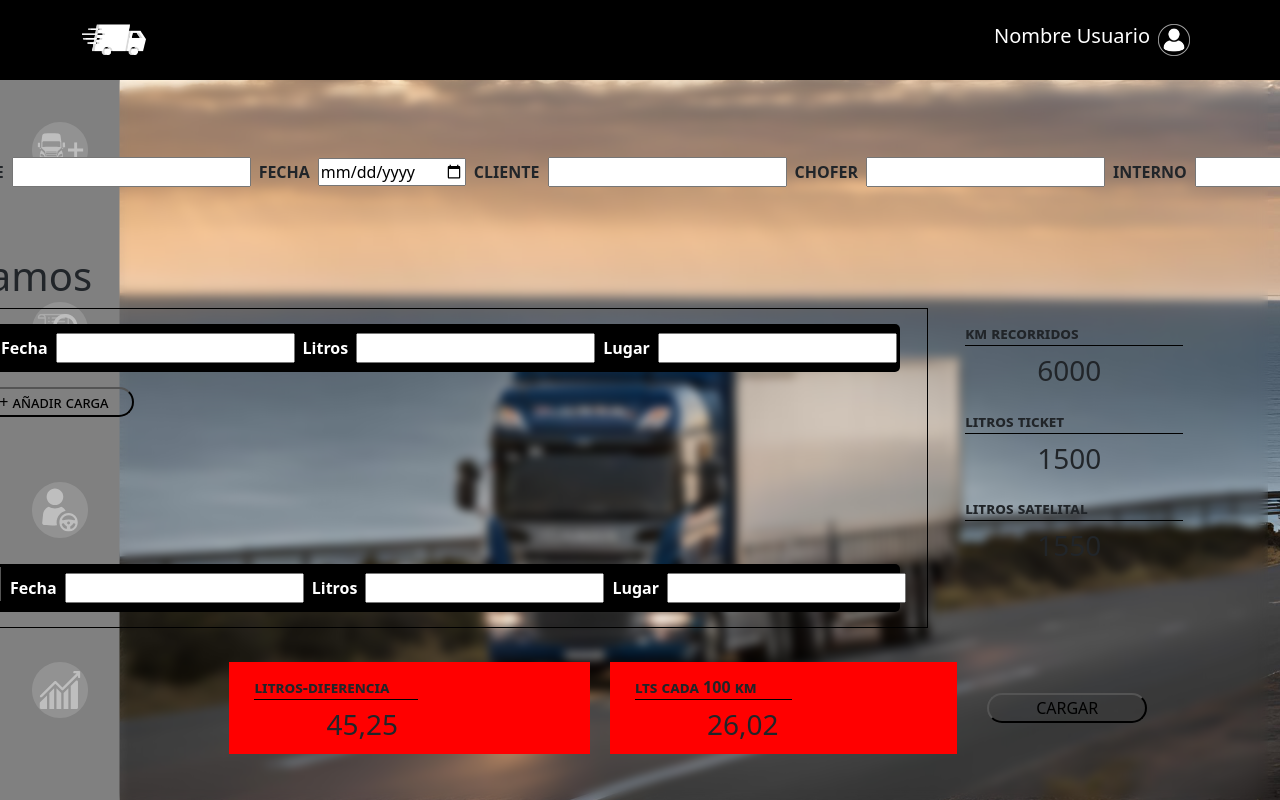
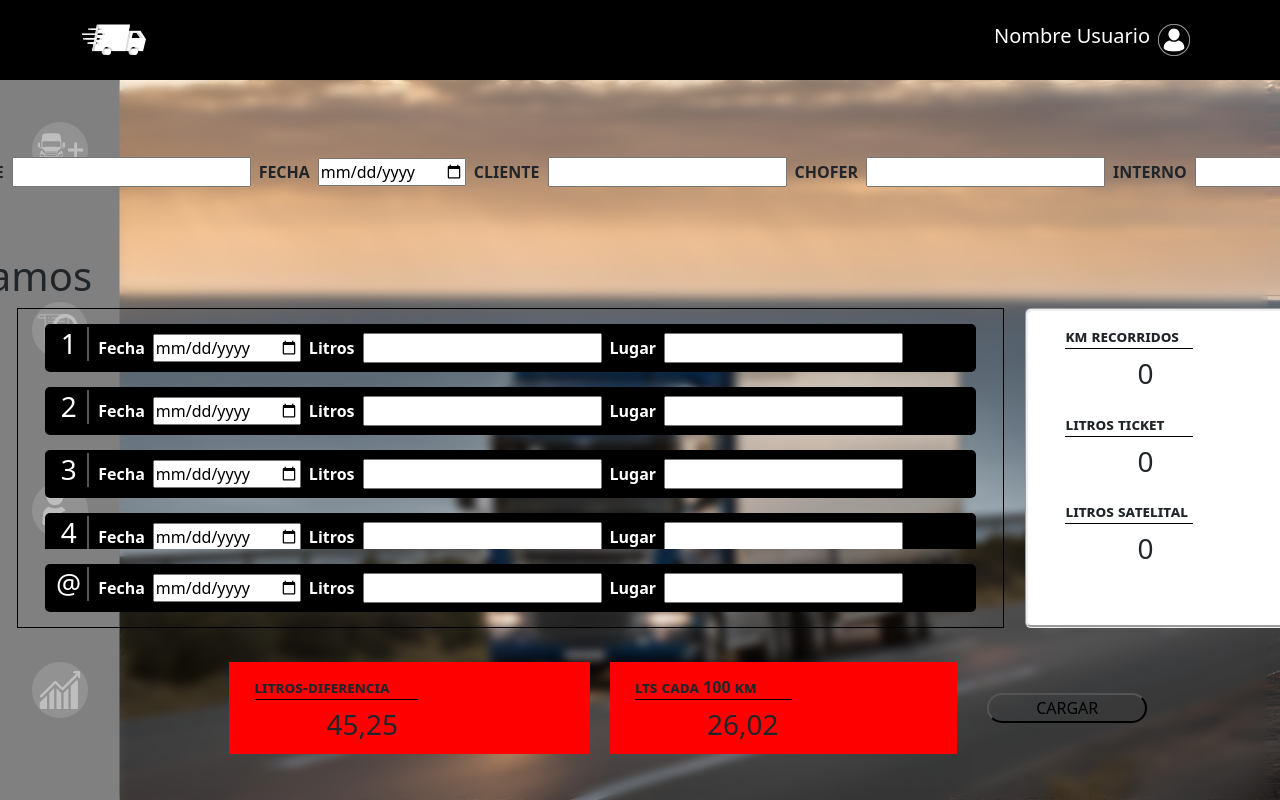
Before and after one commit to Nicolas-Cragno/cantarini2025, a React (Create React App) app: page / in a window 1280 px wide. Both pictures are taken after a click on the picture 60 px from the left and 150 px from the top of the page. Shown: the top 800 px of the page. Built offline with nearby package versions, Linux system fonts and the light colour scheme.

Commit message:
primeros usestate

```diff
--- a/src/assets/css/Carga.css
+++ b/src/assets/css/Carga.css
@@ -21,7 +21,12 @@
 }
 
 .nuevaCargaCenterRight{
+    background-color: white;
     display: block;
+    margin-left: 21px;
+    border-style: groove;
+    border-radius: 0.5cap;
+    width: 40vh;
     height: 40vh;
 }
 
--- a/src/components/ItemCarga.js
+++ b/src/components/ItemCarga.js
@@ -6,11 +6,11 @@ export default function ItemCarga(props) {
     <div className='itemCarga izquierda'>
         <h3 className='itemCargaNumber centrado'>{nro}</h3>
         <label>Fecha</label>
-        <input></input>
+        <input type='date'></input>
         <label>Litros</label>
-        <input></input>
+        <input type='number'></input>
         <label>Lugar</label>
-        <input></input>
+        <input type='text'></input>
     </div>
   )
 }
--- a/src/containers/Carga.js
+++ b/src/containers/Carga.js
@@ -1,14 +1,13 @@
-import React from 'react';
+import React, {useState} from 'react';
 import '../assets/css/Carga.css';
 import { Container, Row, Col } from 'react-bootstrap';
 import ItemCarga from '../components/ItemCarga';
 import ItemDescript from '../components/ItemDescript';
 
 export default function Carga() {
-  const nuevaCarga = () => {
-    let windowContext = document.getElementById("ventanaCargas");
-    windowContext.prepend(ItemCarga('1'));
-  };
+  const [kmRecorridos] = useState(0);
+  const [ltsTicket] = useState(0);
+  const [ltsSatelital] = useState(0);
   return (
     <>
         <Container fluid className='nuevaCarga centrado'>
@@ -32,12 +31,53 @@ export default function Carga() {
                   <Col md={8} className='nuevaCargaCenterLeft'>
                     <Row>
                       <Col xs={12} className='windowScroll'>
+                        <div className='itemCarga izquierda'>
+                            <h3 className='itemCargaNumber centrado'>1</h3>
+                            <label>Fecha</label>
+                            <input type='date'></input>
+                            <label>Litros</label>
+                            <input type='number' id='ltsTicket1'></input>
+                            <label>Lugar</label>
+                            <input type='text'></input>
+                        </div>
+                        <div className='itemCarga izquierda'>
+                            <h3 className='itemCargaNumber centrado'>2</h3>
+                            <label>Fecha</label>
+                            <input type='date'></input>
+                            <label>Litros</label>
+                            <input type='number' id='ltsTicket2'></input>
+                            <label>Lugar</label>
+                            <input type='text'></input>
+                        </div>
+                        <div className='itemCarga izquierda'>
+                            <h3 className='itemCargaNumber centrado'>3</h3>
+                            <label>Fecha</label>
+                            <input type='date'></input>
+                            <label>Litros</label>
+                            <input type='number' id='ltsTicket3'></input>
+                            <label>Lugar</label>
+                            <input type='text'></input>
+                        </div>
+                        <div className='itemCarga izquierda'>
+                            <h3 className='itemCargaNumber centrado'>4</h3>
+                            <label>Fecha</label>
+                            <input type='date'></input>
+                            <label>Litros</label>
+                            <input type='number' id='ltsTicket4'></input>
+                            <label>Lugar</label>
+                            <input type='text'></input>
+                        </div>
+                        {/*
                         <ItemCarga nro='1'></ItemCarga>
+                        <ItemCarga nro='2'></ItemCarga>
+                        <ItemCarga nro='3'></ItemCarga>
+                        <ItemCarga nro='4'></ItemCarga>
                         <div id='ventanaCargas'>
-                        <button className='btnStyle' onClick={nuevaCarga}>
+                        <button className='btnStyle'>
                         + añadir carga
                         </button>
                         </div>
+                        */}
                       </Col>
                       <Col xs={12}>
                        <ItemCarga nro='@'></ItemCarga>
@@ -45,9 +85,9 @@ export default function Carga() {
                     </Row>
                   </Col>
                   <Col md={4} className='nuevaCargaCenterRight centrado'>
-                    <ItemDescript descript='km recorridos' title='6000'></ItemDescript>
-                    <ItemDescript descript='litros ticket' title='1500'></ItemDescript>
-                    <ItemDescript descript='litros satelital' title='1550'></ItemDescript>
+                    <ItemDescript descript='km recorridos' title={kmRecorridos}></ItemDescript>
+                    <ItemDescript descript='litros ticket' title={ltsTicket}></ItemDescript>
+                    <ItemDescript descript='litros satelital' title={ltsSatelital}></ItemDescript>
                   </Col>
                 </Row>
                   <Col md={10} className='nuevaCargaUnder centrado ocuparTercio'>
```
